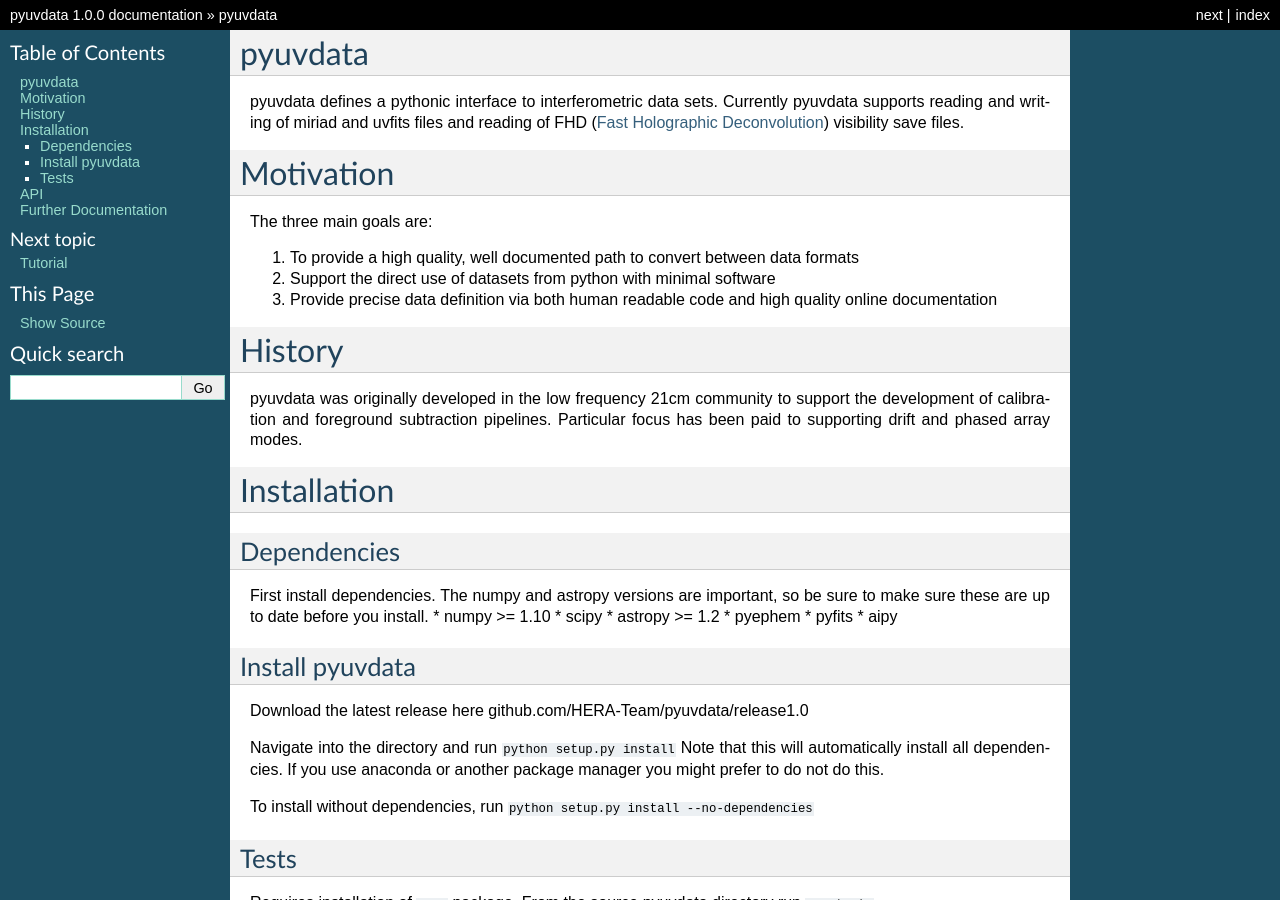
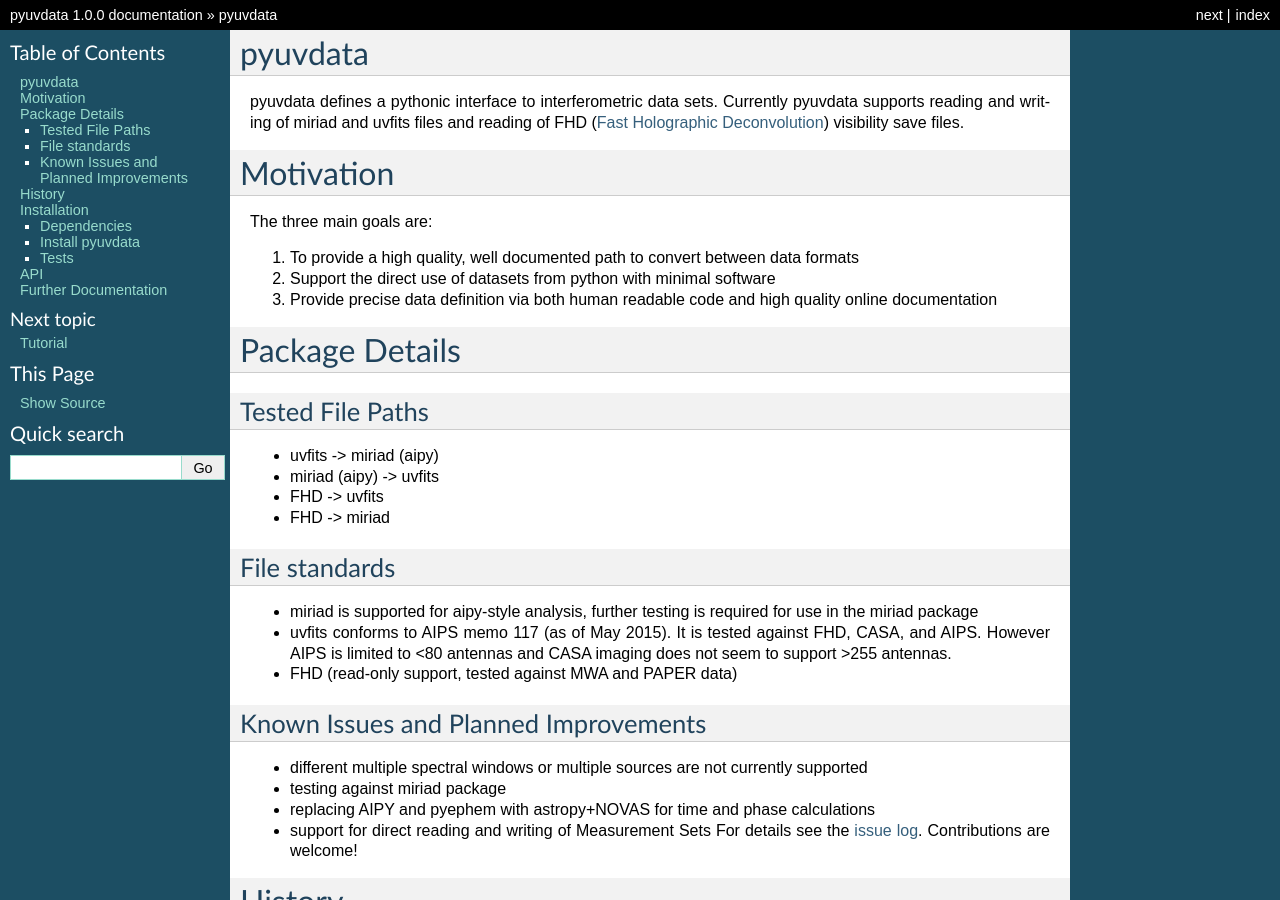
Before and after one commit to RadioAstronomySoftwareGroup/pyuvdata, a Sphinx documentation site: the page built from docs/index.rst, in a window 1280 px wide and 900 px high. Built offline with Sphinx 7.4.7, drawn with Linux system fonts in a browser that asks for light colours.

Commit message:
update RTD index

```diff
--- a/docs/index.rst
+++ b/docs/index.rst
@@ -20,6 +20,40 @@
 2. Support the direct use of datasets from python with minimal software
 3. Provide precise data definition via both human readable code and high
    quality online documentation
+
+Package Details
+===============
+
+Tested File Paths
+-----------------
+
+-  uvfits -> miriad (aipy)
+-  miriad (aipy) -> uvfits
+-  FHD -> uvfits
+-  FHD -> miriad
+
+File standards
+--------------
+
+-  miriad is supported for aipy-style analysis, further testing is
+   required for use in the miriad package
+-  uvfits conforms to AIPS memo 117 (as of May 2015). It is tested
+   against FHD, CASA, and AIPS. However AIPS is limited to <80 antennas
+   and CASA imaging does not seem to support >255 antennas.
+-  FHD (read-only support, tested against MWA and PAPER data)
+
+Known Issues and Planned Improvements
+-------------------------------------
+
+-  different multiple spectral windows or multiple sources are not
+   currently supported
+-  testing against miriad package
+-  replacing AIPY and pyephem with astropy+NOVAS for time and phase
+   calculations
+-  support for direct reading and writing of Measurement Sets For
+   details see the `issue
+   log <https://github.com/HERA-Team/pyuvdata/issues>`__. Contributions
+   are welcome!
 
 History
 =======
--- a/docs/make_index.py
+++ b/docs/make_index.py
@@ -24,4 +24,4 @@
         '   developer_docs\n')
 F = open('index.rst', 'w')
 F.write(out)
-print "wrote index.rst"
+print("wrote index.rst")
```
Also changed, not shown: other parts of docs/index.rst (+1 -1 lines).
